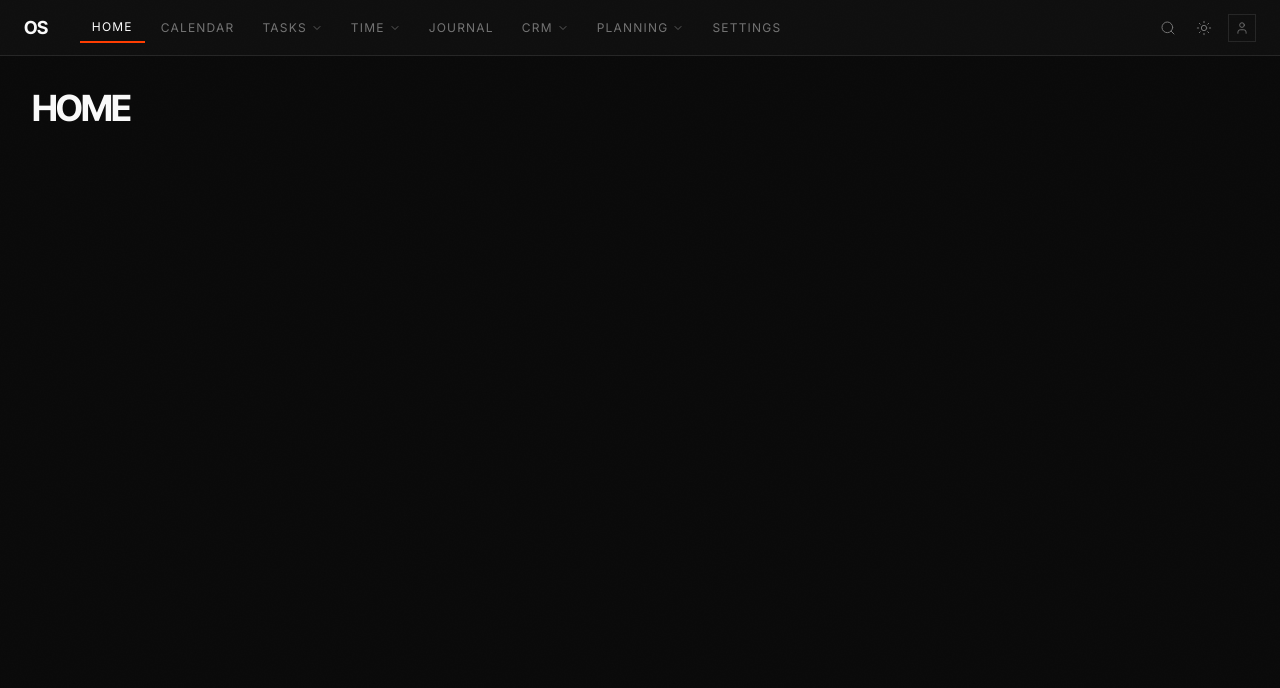
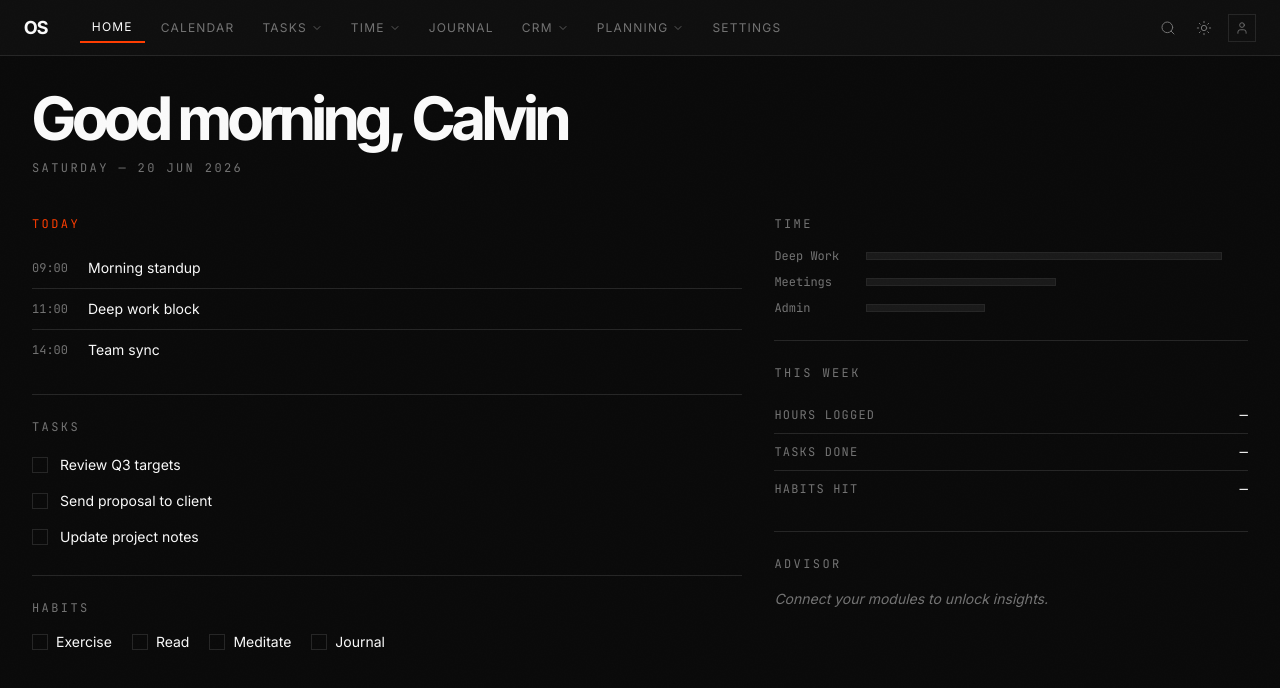
Before and after one commit to calvinschenk0-png/calvin-os, a React (Vite) app: page / in a window 1280 px wide. Shown: the top 688 px of the page. Built offline with nearby package versions, Linux system fonts and the light colour scheme.

Commit message:
feat: Home dashboard with placeholder layout

```diff
--- a/src/pages/Home.jsx
+++ b/src/pages/Home.jsx
@@ -1,9 +1,178 @@
+import { Divider } from '../components/ui/Divider'
+
+function getGreeting() {
+  const hour = new Date().getHours()
+  if (hour < 12) return 'Good morning'
+  if (hour < 17) return 'Good afternoon'
+  return 'Good evening'
+}
+
+function formatDate(date) {
+  const days = ['SUNDAY', 'MONDAY', 'TUESDAY', 'WEDNESDAY', 'THURSDAY', 'FRIDAY', 'SATURDAY']
+  const months = ['JAN', 'FEB', 'MAR', 'APR', 'MAY', 'JUN', 'JUL', 'AUG', 'SEP', 'OCT', 'NOV', 'DEC']
+  return `${days[date.getDay()]} — ${date.getDate()} ${months[date.getMonth()]} ${date.getFullYear()}`
+}
+
+const PLACEHOLDER_EVENTS = [
+  { time: '09:00', event: 'Morning standup' },
+  { time: '11:00', event: 'Deep work block' },
+  { time: '14:00', event: 'Team sync' },
+]
+
+const PLACEHOLDER_TASKS = [
+  'Review Q3 targets',
+  'Send proposal to client',
+  'Update project notes',
+]
+
+const PLACEHOLDER_HABITS = ['Exercise', 'Read', 'Meditate', 'Journal']
+
+const PLACEHOLDER_TIME_BLOCKS = [
+  { label: 'Deep Work', width: '75%' },
+  { label: 'Meetings', width: '40%' },
+  { label: 'Admin', width: '25%' },
+]
+
+const PLACEHOLDER_STATS = [
+  { label: 'HOURS LOGGED', value: '—' },
+  { label: 'TASKS DONE', value: '—' },
+  { label: 'HABITS HIT', value: '—' },
+]
+
 export default function Home() {
+  const today = new Date()
+
   return (
-    <div className="p-6 md:p-8">
-      <h1 className="font-display font-bold text-4xl tracking-[-0.05em] text-foreground">
-        HOME
-      </h1>
+    <div className="p-6 md:p-8 max-w-screen-xl mx-auto">
+      {/* Header */}
+      <div className="mb-10">
+        <h1 className="font-display font-bold text-5xl md:text-6xl leading-none tracking-[-0.05em] text-foreground">
+          {getGreeting()}, Calvin
+        </h1>
+        <p className="mt-3 font-mono text-xs tracking-[0.2em] text-muted-foreground uppercase">
+          {formatDate(today)}
+        </p>
+      </div>
+
+      {/* Two-column grid */}
+      <div className="grid grid-cols-1 lg:grid-cols-[3fr_2fr] gap-8">
+
+        {/* LEFT COLUMN */}
+        <div className="space-y-6">
+
+          {/* Calendar strip */}
+          <section>
+            <h2 className="font-mono text-xs uppercase tracking-[0.2em] text-accent mb-4">
+              TODAY
+            </h2>
+            <div>
+              {PLACEHOLDER_EVENTS.map(({ time, event }) => (
+                <div
+                  key={time}
+                  className="flex items-center gap-4 py-2.5 border-b border-border last:border-0"
+                >
+                  <span className="font-mono text-xs text-muted-foreground w-10 flex-shrink-0">
+                    {time}
+                  </span>
+                  <span className="text-sm text-foreground">{event}</span>
+                </div>
+              ))}
+            </div>
+          </section>
+
+          <Divider />
+
+          {/* Tasks */}
+          <section>
+            <h2 className="font-mono text-xs uppercase tracking-[0.2em] text-muted-foreground mb-4">
+              TASKS
+            </h2>
+            <div className="space-y-2">
+              {PLACEHOLDER_TASKS.map((task) => (
+                <div key={task} className="flex items-center gap-3 py-1">
+                  <div className="w-4 h-4 border border-border flex-shrink-0" />
+                  <span className="text-sm text-foreground">{task}</span>
+                </div>
+              ))}
+            </div>
+          </section>
+
+          <Divider />
+
+          {/* Habits */}
+          <section>
+            <h2 className="font-mono text-xs uppercase tracking-[0.2em] text-muted-foreground mb-4">
+              HABITS
+            </h2>
+            <div className="flex flex-wrap gap-5">
+              {PLACEHOLDER_HABITS.map((habit) => (
+                <div key={habit} className="flex items-center gap-2">
+                  <div className="w-4 h-4 border border-border flex-shrink-0" />
+                  <span className="text-sm text-foreground">{habit}</span>
+                </div>
+              ))}
+            </div>
+          </section>
+        </div>
+
+        {/* RIGHT COLUMN */}
+        <div className="space-y-6">
+
+          {/* Time blocks */}
+          <section>
+            <h2 className="font-mono text-xs uppercase tracking-[0.2em] text-muted-foreground mb-4">
+              TIME
+            </h2>
+            <div className="space-y-2.5">
+              {PLACEHOLDER_TIME_BLOCKS.map(({ label, width }) => (
+                <div key={label} className="flex items-center gap-3">
+                  <span className="font-mono text-xs text-muted-foreground w-20 flex-shrink-0">
+                    {label}
+                  </span>
+                  <div
+                    className="h-2 bg-muted border border-border"
+                    style={{ width }}
+                  />
+                </div>
+              ))}
+            </div>
+          </section>
+
+          <Divider />
+
+          {/* This week stats */}
+          <section>
+            <h2 className="font-mono text-xs uppercase tracking-[0.2em] text-muted-foreground mb-4">
+              THIS WEEK
+            </h2>
+            <div>
+              {PLACEHOLDER_STATS.map(({ label, value }) => (
+                <div
+                  key={label}
+                  className="flex items-center justify-between py-2 border-b border-border last:border-0"
+                >
+                  <span className="font-mono text-xs uppercase tracking-widest text-muted-foreground">
+                    {label}
+                  </span>
+                  <span className="font-mono text-sm text-foreground">{value}</span>
+                </div>
+              ))}
+            </div>
+          </section>
+
+          <Divider />
+
+          {/* Advisor */}
+          <section>
+            <h2 className="font-mono text-xs uppercase tracking-[0.2em] text-muted-foreground mb-4">
+              ADVISOR
+            </h2>
+            <p className="text-sm text-muted-foreground italic leading-relaxed">
+              Connect your modules to unlock insights.
+            </p>
+          </section>
+        </div>
+      </div>
     </div>
   )
 }
```
